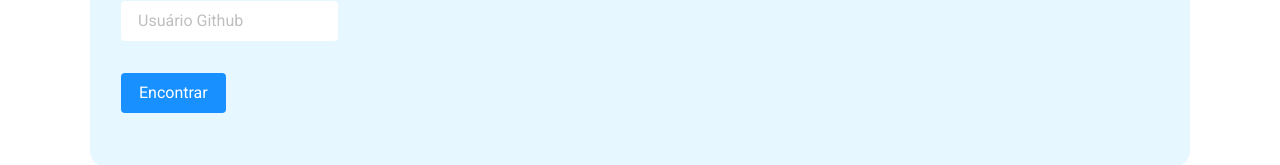
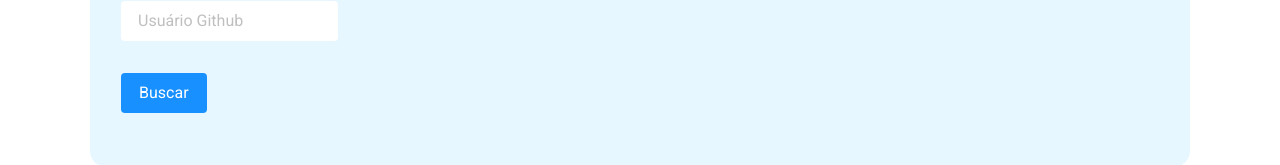
Before and after one commit to JairTorezone/dsgithubapi-react, a React (Create React App) app: page /gitsearch in a window 1280 px wide. Shown: the part 216-381 px from the top of the page. Built offline with nearby package versions, Linux system fonts and the light colour scheme; the HTML template or start-up script is replaced by a standard one.

Commit message:
add route button

```diff
--- a/src/components/Button/index.tsx
+++ b/src/components/Button/index.tsx
@@ -8,7 +8,7 @@ type Props = {
 function Button({ title }: Props) {
   return (
     <Link to="/gitsearch">
-      <button>{title}</button>
+      <button>{title}</button>;
     </Link>
   );
 }
--- a/src/pages/SearchApi/index.tsx
+++ b/src/pages/SearchApi/index.tsx
@@ -65,7 +65,9 @@ function SearchApi() {
                   onChange={handleChange}
                 />
               </div>
-              <Button title="Encontrar" />
+              <button type="submit" className="btn-search">
+                Buscar
+              </button>
             </form>
           </div>
 
@@ -80,10 +82,10 @@ function SearchApi() {
                 </div>
 
                 <CardInfo
-                  url={github?.url}
-                  followers={github?.followers}
-                  location={github?.followers}
-                  name={github?.name}
+                  url={github.url}
+                  followers={github.followers}
+                  location={github.followers}
+                  name={github.name}
                 />
               </div>
             </>
--- a/src/pages/SearchApi/styles.css
+++ b/src/pages/SearchApi/styles.css
@@ -49,6 +49,19 @@
   color: var(--Grey-grey-6, #bfbfbf);
 }
 
+.btn-search {
+  background: #1890ff;
+  color: #fff;
+
+  font-size: 1.6rem;
+  padding: 8px 18px;
+
+  border-radius: 4px;
+  border: none;
+
+  cursor: pointer;
+}
+
 .content-info {
   border-radius: 8px;
   background: var(--Grey-grey-3, #f5f5f5);
```
